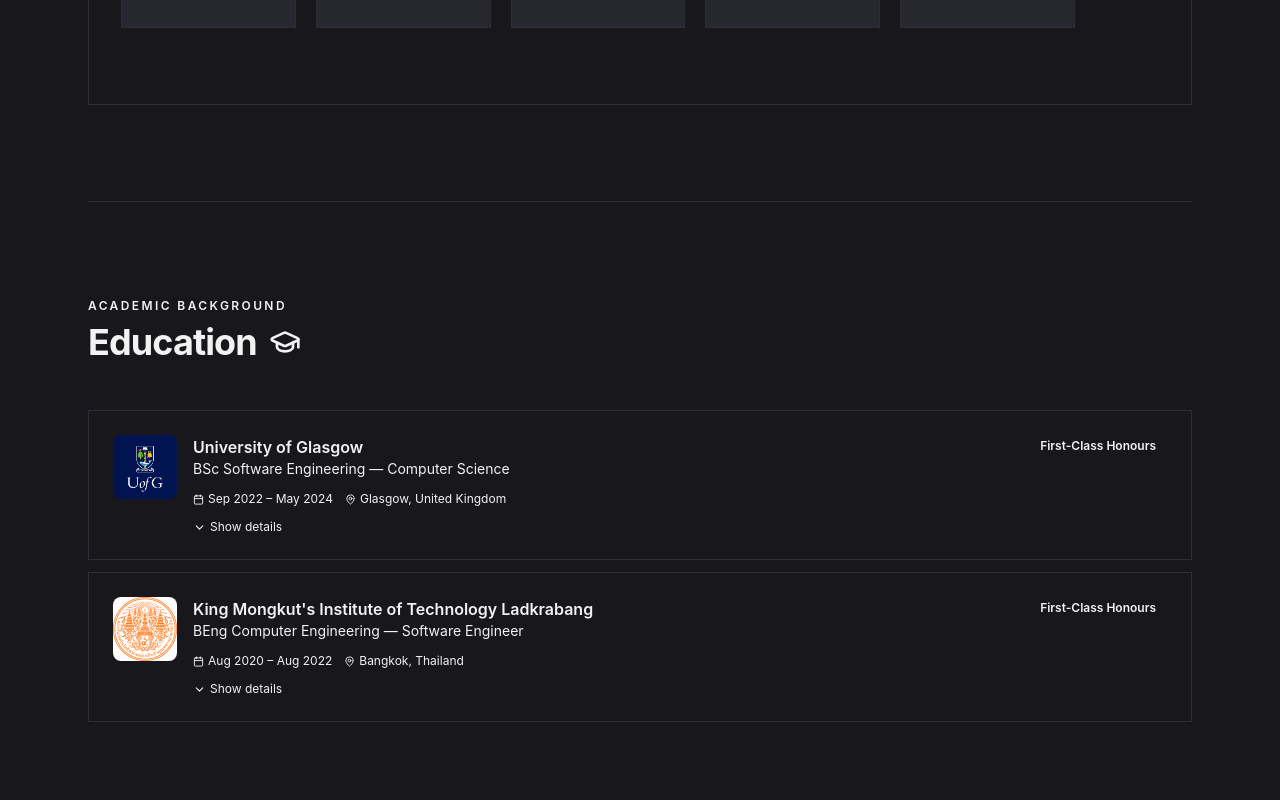
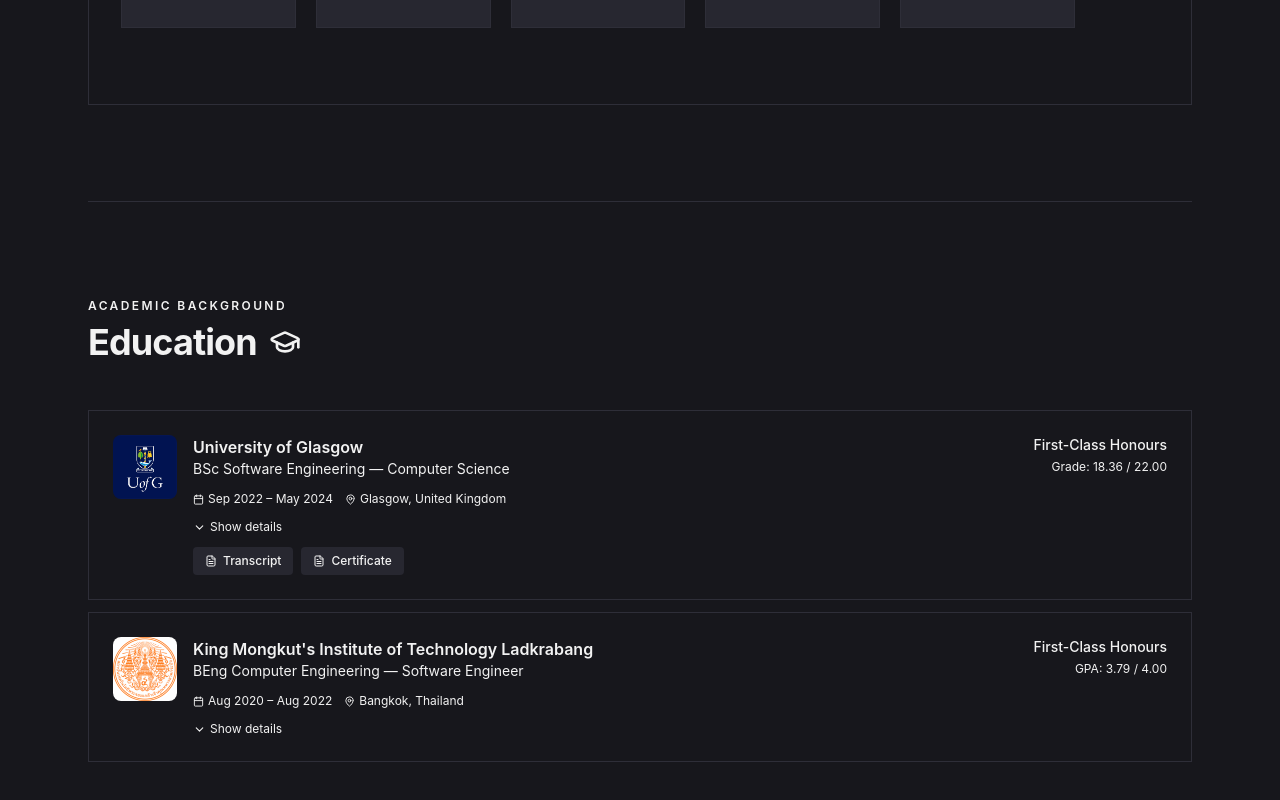
Before and after one commit to Boondirek-Kanjanapongporn/my-website2.0, a React (Vite) app: page / in a window 1280 px wide. Shown: the part 2341-3141 px from the top of the page. Built offline with nearby package versions, Linux system fonts and the light colour scheme.

Commit message:
update UI

```diff
--- a/src/data/educationData.ts
+++ b/src/data/educationData.ts
@@ -3,10 +3,22 @@
     institution: "University of Glasgow",
     degree: "BSc Software Engineering — Computer Science",
     honour: "First-Class Honours",
+    grade: "18.36 / 22.00",
+    gradeLabel: "Grade",
     location: "Glasgow, United Kingdom",
     date: "Sep 2022 – May 2024",
     logoDark: "/src/assets/logos/universityofglasgow.jpg",
     logoLight: "/src/assets/logos/universityofglasgow.jpg",
+    documents: [
+      {
+        label: "Transcript",
+        link: "https://drive.google.com/file/d/1dHa8fHfkdp2OJHchltnhKdkYL8RTRDAm/view?usp=drive_link",
+      },
+      {
+        label: "Certificate",
+        link: "https://drive.google.com/file/d/1msZn1K0gmAXzPQUVvrWIP0vK4DnPPORZ/view?usp=drive_link",
+      },
+    ],
     bullets: [
       "Software Engineer Intern at JP Morgan Chase",
       "GUSS Software Developer at University of Glasgow",
@@ -17,16 +29,22 @@
     institution: "King Mongkut's Institute of Technology Ladkrabang",
     degree: "BEng Computer Engineering — Software Engineer",
     honour: "First-Class Honours",
+    grade: "3.79 / 4.00",
+    gradeLabel: "GPA",
     location: "Bangkok, Thailand",
     date: "Aug 2020 – Aug 2022",
     logoDark: "/src/assets/logos/kmitl.png",
     logoLight: "/src/assets/logos/kmitl.png",
+    documents: [
+      { label: "Transcript", link: "" },
+      { label: "Certificate", link: "" },
+    ],
     bullets: [
       "Python Teacher Assistant for 'Introduction to Programming' course",
       "Full Stack Developer Intern at MFEC Public Company Limited",
       "Freshman 100% Scholarship award",
       "1st Runner Up of Amazon AWS Build On, Asean 2021 Hackathon Competition",
-      "Popular vote winner of Amazon AWS Design the City of Tomorrow 2021 Hackathon Competition"
+      "Popular vote winner of Amazon AWS Design the City of Tomorrow 2021 Hackathon Competition",
     ],
   },
 ];
--- a/src/sections/EducationSection.tsx
+++ b/src/sections/EducationSection.tsx
@@ -1,11 +1,6 @@
 import { useState } from "react";
-import { Badge } from "@/components/ui/badge";
 import {
-  MapPin,
-  Calendar,
-  ChevronDown,
-  ChevronUp,
-  GraduationCap,
+  MapPin, Calendar, ChevronDown, ChevronUp, GraduationCap, FileText,
 } from "lucide-react";
 import { useTheme } from "@/components/ThemeProvider";
 import { education } from "@/data/educationData";
@@ -33,18 +28,21 @@
 
         {/* Content */}
         <div className="flex flex-1 flex-col gap-3">
-          {/* Top row: institution + badge */}
+          {/* Top row: institution + honour + grade */}
           <div className="flex flex-col gap-1 sm:flex-row sm:items-start sm:justify-between">
             <div>
               <h3 className="text-base font-semibold">{edu.institution}</h3>
               <p className="text-muted-foreground text-sm">{edu.degree}</p>
             </div>
-            <Badge variant="secondary" className="w-fit flex-shrink-0 text-xs">
-              {edu.honour}
-            </Badge>
+            <div className="flex flex-col items-start gap-1 sm:items-end">
+              <span className="text-sm font-medium">{edu.honour}</span>
+              <span className="text-muted-foreground text-xs">
+                {edu.gradeLabel}: {edu.grade}
+              </span>
+            </div>
           </div>
 
-          {/* Location + date on same x-axis as institution */}
+          {/* Location + date */}
           <div className="text-muted-foreground flex flex-wrap gap-3 text-xs">
             <span className="flex items-center gap-1">
               <Calendar size={11} /> {edu.date}
@@ -54,7 +52,7 @@
             </span>
           </div>
 
-          {/* Show details toggle — only if bullets exist */}
+          {/* Show details toggle */}
           {edu.bullets.length > 0 && (
             <>
               <button
@@ -86,6 +84,35 @@
               )}
             </>
           )}
+
+          {/* Document buttons */}
+          {edu.documents.some((d) => d.link) && (
+            <div className="flex flex-wrap gap-2">
+              {edu.documents
+                .filter((d) => d.link)
+                .map((doc) => (
+                  <a
+                    key={doc.label}
+                    href={doc.link}
+                    target="_blank"
+                    rel="noreferrer"
+                    className="flex w-fit items-center gap-1.5 rounded-sm px-3 py-1.5 text-xs font-medium transition-colors duration-200"
+                    style={{ backgroundColor: "hsl(var(--skill-tile))" }}
+                    onMouseEnter={(e) =>
+                      (e.currentTarget.style.backgroundColor =
+                        "hsl(var(--accent))")
+                    }
+                    onMouseLeave={(e) =>
+                      (e.currentTarget.style.backgroundColor =
+                        "hsl(var(--skill-tile))")
+                    }
+                  >
+                    <FileText size={12} />
+                    {doc.label}
+                  </a>
+                ))}
+            </div>
+          )}
         </div>
       </div>
     </div>
--- a/src/sections/ExperienceSection.tsx
+++ b/src/sections/ExperienceSection.tsx
@@ -137,9 +137,16 @@
         <Button
           variant="ghost"
           size="icon"
-          className="h-8 w-8 cursor-pointer"
+          className="h-8 w-8 cursor-pointer transition-colors"
+          style={{}}
           onClick={() => goTo(page - 1)}
           disabled={page === 0}
+          onMouseEnter={(e) =>
+            (e.currentTarget.style.backgroundColor = "hsl(var(--skill-tile))")
+          }
+          onMouseLeave={(e) =>
+            (e.currentTarget.style.backgroundColor = "transparent")
+          }
         >
           <ChevronLeft size={14} />
         </Button>
@@ -148,12 +155,22 @@
           <Button
             key={i}
             size="icon"
-            className={`h-8 w-8 text-xs transition-colors cursor-pointer ${
+            className={`h-8 w-8 cursor-pointer text-xs transition-colors ${
               page === i
-                ? "bg-[#5e3023] text-white hover:bg-[#4a2419]"
-                : "text-muted-foreground hover:bg-accent hover:text-foreground bg-transparent"
+                ? "text-white"
+                : "text-muted-foreground hover:text-foreground bg-transparent"
             }`}
+            style={page === i ? { backgroundColor: "#5e3023" } : {}}
             onClick={() => goTo(i)}
+            onMouseEnter={(e) => {
+              if (page !== i)
+                e.currentTarget.style.backgroundColor =
+                  "hsl(var(--skill-tile))";
+            }}
+            onMouseLeave={(e) => {
+              if (page !== i)
+                e.currentTarget.style.backgroundColor = "transparent";
+            }}
           >
             {i + 1}
           </Button>
@@ -162,9 +179,15 @@
         <Button
           variant="ghost"
           size="icon"
-          className="h-8 w-8 cursor-pointer"
+          className="h-8 w-8 cursor-pointer transition-colors"
           onClick={() => goTo(page + 1)}
           disabled={page === totalPages - 1}
+          onMouseEnter={(e) =>
+            (e.currentTarget.style.backgroundColor = "hsl(var(--skill-tile))")
+          }
+          onMouseLeave={(e) =>
+            (e.currentTarget.style.backgroundColor = "transparent")
+          }
         >
           <ChevronRight size={14} />
         </Button>
```
